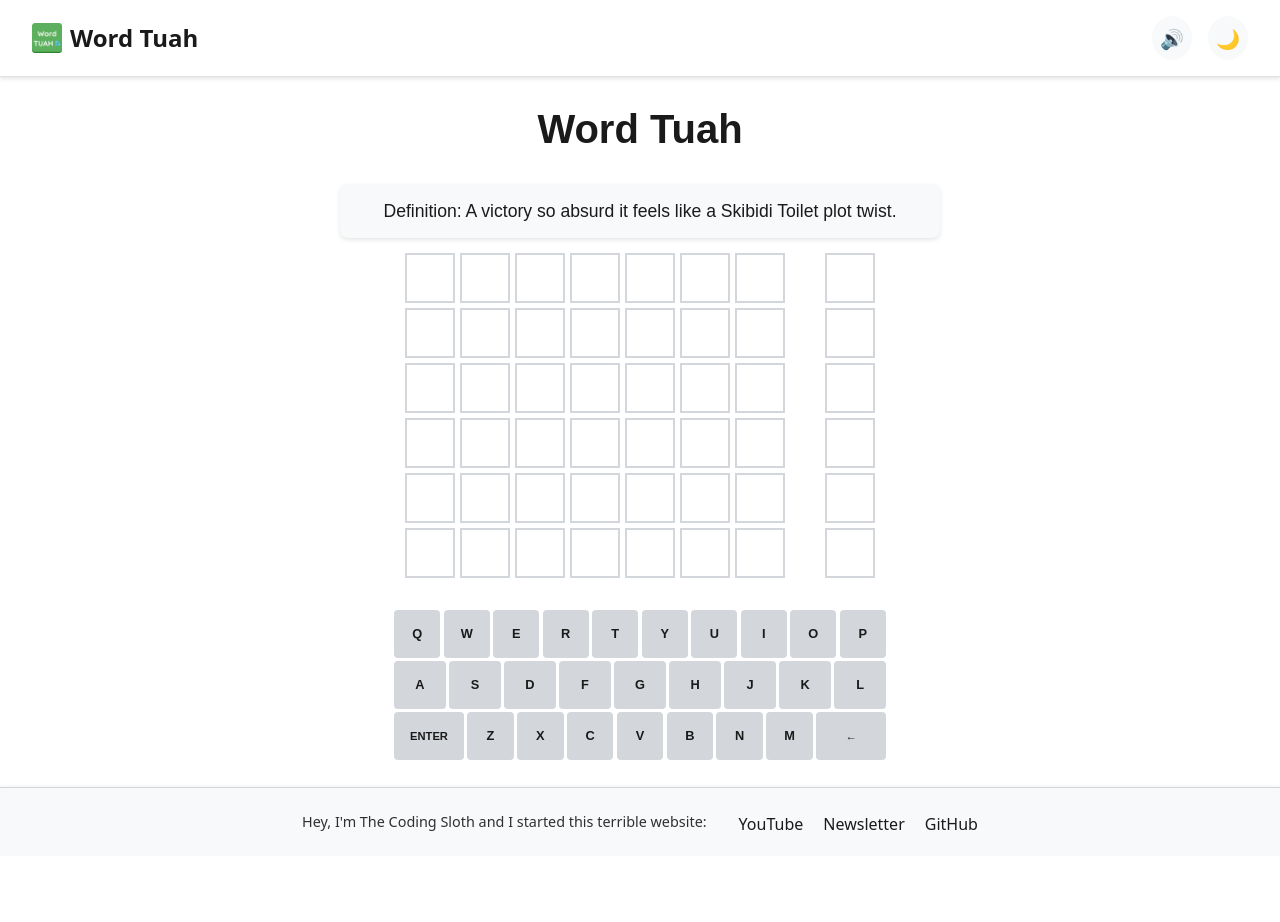
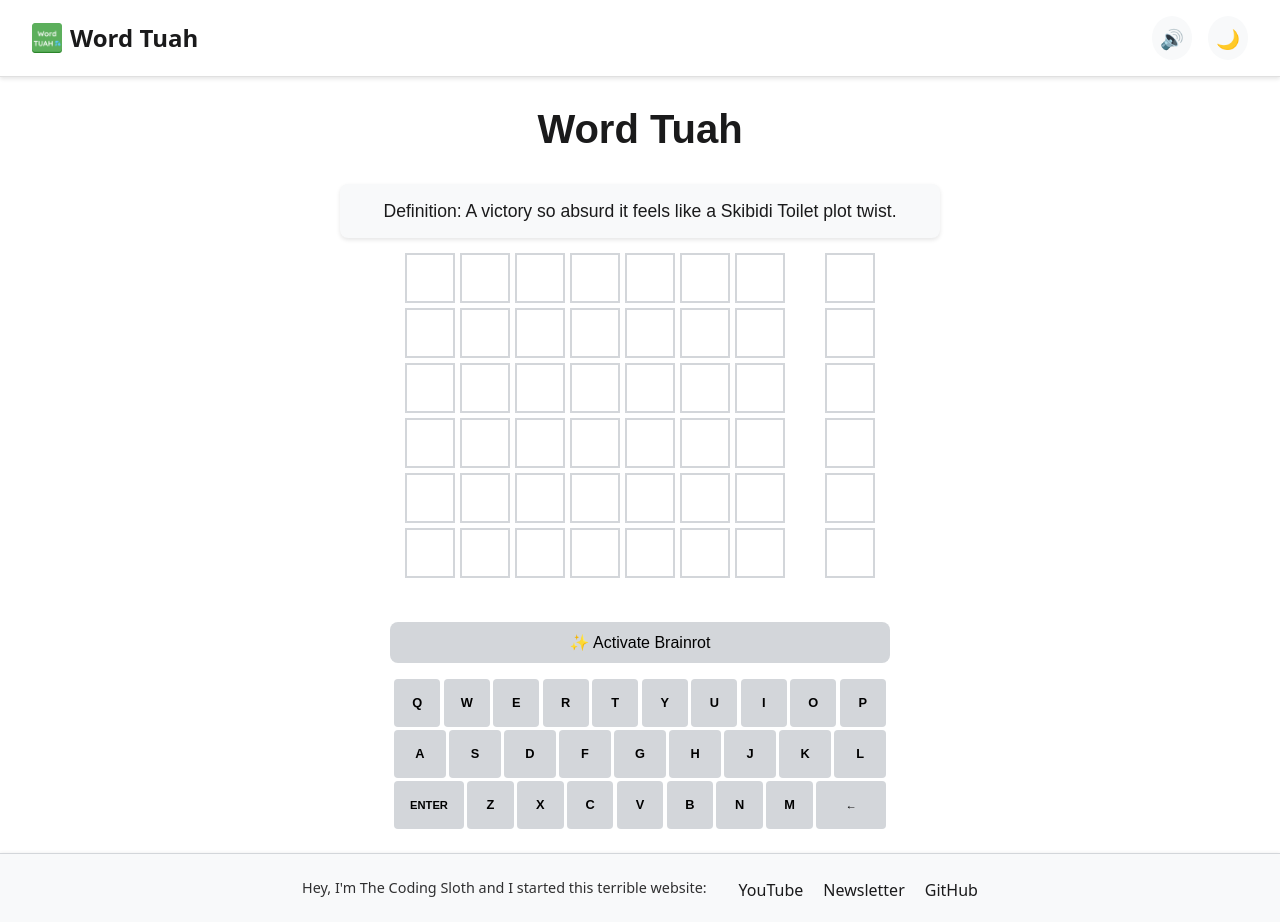
Before and after one commit to The-CodingSloth/brainrot-games, a React (Vite) app: page / in a window 1280 px wide. Before the commit the page ends 856 px from the top, so only its background shows below. Built offline with nearby package versions, Linux system fonts and the light colour scheme.

Commit message:
feat: Add hyper-stimulating brainrot keyboard mode with guaranteed visibility

```diff
--- a/src/Wordle.css
+++ b/src/Wordle.css
@@ -265,7 +265,6 @@
   height: 3rem;
   border-radius: 4px;
   background-color: var(--key-bg-color);
-  color: var(--key-text-color);
   font-weight: bold;
   cursor: pointer;
   text-transform: uppercase;
@@ -274,12 +273,70 @@
   transition: all 0.3s ease;
   border: none;
   touch-action: manipulation;
+  transition: background-color 0.3s ease, transform 0.1s ease !important;
 }
 
 .key.wide {
   flex: 1.5;
   font-size: 0.7rem;
 }
+
+.keyboard-container {
+  position: relative;
+  width: 100%;
+  max-width: 500px;
+  margin-top: 1.5rem;
+}
+
+.rgb-toggle {
+  position: static;
+  margin-bottom: 8px;
+  width: 100%;
+}
+
+.brainrot-active {
+  padding: 10px;
+  border-radius: 15px;
+}
+
+.brainrot-active .key {
+  font-weight: 900;
+  text-shadow: 0 0 5px white;
+  border: none !important;
+}
+
+.brainrot-active .keyboard-row {
+  margin: 10px 0;
+}
+
+.keyboard.earthquake {
+  animation: earthquake 0.3s linear infinite;
+}
+
+@keyframes earthquake {
+  0%, 100% { transform: translateX(0); }
+  25% { transform: translateX(-5px) rotate(-1deg); }
+  50% { transform: translateX(5px) rotate(1deg); }
+  75% { transform: translateX(5px) rotate(-1deg); }
+}
+
+/* Epilepsy warning mode (optional) */
+.brainrot-active .key {
+  animation:
+    colorPulse 0.5s infinite alternate,
+    float 2s infinite ease-in-out;
+}
+
+@keyframes colorPulse {
+  0% { filter: hue-rotate(0deg); }
+  100% { filter: hue-rotate(360deg); }
+}
+
+@keyframes float {
+  0%, 100% { transform: translateY(0); }
+  50% { transform: translateY(-5px); }
+}
+
 
 /* Small mobile styles for keyboard */
 @media (max-width: 350px) {
--- a/src/components/Keyboard.tsx
+++ b/src/components/Keyboard.tsx
@@ -1,4 +1,4 @@
-import React from 'react';
+import React, { useEffect, useState } from 'react';
 import { motion } from 'motion/react';
 
 interface KeyboardProps {
@@ -16,6 +16,48 @@ const Keyboard: React.FC<KeyboardProps> = ({
   gameOver,
   onKeyClick,
 }) => {
+  const [rgbMode, setRgbMode] = useState(false);
+  const [pulsePhase, setPulsePhase] = useState(0);
+
+  const getBrainrotColor = (seed: number) => {
+   // Neon color generator
+  const channels = [
+    Math.floor(Math.abs(Math.sin(seed) * 200) + 55), // Red
+    Math.floor(Math.abs(Math.cos(seed * 0.7) * 200) + 55), // Green
+    Math.floor(Math.abs(Math.sin(seed * 1.3) * 200) + 55)  // Blue
+  ];
+
+  // Force at least one channel to be maxed out for vibrancy
+  const maxChannel = Math.floor(Math.random() * 3);
+  channels[maxChannel] = 255;
+
+  // Occasionally make two channels maxed out
+  if (Math.random() > 0.7) {
+    channels[(maxChannel + 1) % 3] = 255;
+  }
+
+  return `rgb(${channels.join(',')})`;
+  };
+
+  useEffect(() => {
+    if (!rgbMode) return;
+
+    const interval = setInterval(() => {
+      setPulsePhase(prev => (prev + 0.2) % 100);
+
+      // Randomly shake the whole keyboard sometimes
+      if (Math.random() > 0.7) {
+        document.querySelector('.keyboard')?.classList.add('earthquake');
+        setTimeout(() => {
+          document.querySelector('.keyboard')?.classList.remove('earthquake');
+        }, 300);
+      }
+    }, 50);
+
+    return () => clearInterval(interval);
+  }, [rgbMode]);
+
+
   const getLetterStatus = (letter: string): string => {
     // Skip special keys
     if (letter === 'ENTER' || letter === 'BACKSPACE') {
@@ -70,12 +112,37 @@ const Keyboard: React.FC<KeyboardProps> = ({
   };
 
   return (
+    <div className='keyboard-container'>
+     <motion.button
+        className="rgb-toggle"
+        onClick={() => setRgbMode(!rgbMode)}
+        whileTap={{ scale: 0.95 }}
+        animate={{
+          background: rgbMode
+          ? `linear-gradient(90deg,
+          ${getBrainrotColor(pulsePhase)},
+          ${getBrainrotColor(pulsePhase + 10)},
+          ${getBrainrotColor(pulsePhase + 20)})`
+       : 'var(--key-bg-color)',
+        }}
+      >
+        {rgbMode ? '🌀 Brainrot Mode ON' : '✨ Activate Brainrot'}
+      </motion.button>
+
     <motion.section
-      className="keyboard"
+       className={`keyboard ${rgbMode ? 'brainrot-active' : ''}`}
       aria-label="Virtual keyboard"
       role="group"
       initial={{ opacity: 0, y: 50 }}
-      animate={{ opacity: 1, y: 0 }}
+      animate={{
+        opacity: 1,
+        y: 0,
+        background: rgbMode
+        ? `radial-gradient(circle,
+           ${getBrainrotColor(pulsePhase + 30)}20,
+           transparent 70%)`
+        : 'transparent'
+      }}
       transition={{ duration: 0.5 }}
     >
       {rows.map((row, rowIndex) => (
@@ -84,7 +151,7 @@ const Keyboard: React.FC<KeyboardProps> = ({
           className="keyboard-row"
           role="row"
           initial={{ opacity: 0 }}
-          animate={{ opacity: 1 }}
+          animate={{ opacity: 1, x: rgbMode ? Math.sin(pulsePhase + rowIndex) * 3 : 0 }}
           transition={{ delay: rowIndex * 0.1, duration: 0.3 }}
         >
           {row.map((key, keyIndex) => {
@@ -104,25 +171,37 @@ const Keyboard: React.FC<KeyboardProps> = ({
                 aria-pressed="false"
                 type="button"
                 tabIndex={0}
+                whileHover={{
+                  scale: rgbMode ? 1.2 : 1.05,
+                  rotate: rgbMode ? Math.random() * 10 - 5 : 0
+                }}
                 whileTap={{ scale: 0.9 }}
                 layout
                 initial={{ opacity: 0, scale: 0.8 }}
                 animate={{
                   opacity: 1,
-                  scale: 1,
-                  backgroundColor:
-                    status === 'correct'
+                  backgroundColor: rgbMode
+                      ? getBrainrotColor(pulsePhase + key.charCodeAt(0) + keyIndex)
+                      : status === 'correct'
                         ? 'var(--correct-color)'
                         : status === 'present'
                           ? 'var(--present-color)'
                           : status === 'absent'
                             ? 'var(--key-absent-color)'
                             : 'var(--key-bg-color)',
+                    scale: rgbMode ? [1, 1.05, 1] : 1,
+                    boxShadow: rgbMode
+                    ? `0 0 10px ${getBrainrotColor(pulsePhase + keyIndex)}`
+                    : 'none',
+                      rotate: rgbMode ? Math.sin(pulsePhase + keyIndex) * 5 : 0
                 }}
                 transition={{
                   type: 'spring',
                   stiffness: 500,
                   damping: 20,
+                  backgroundColor: { duration: rgbMode ? 0.5 : 0.2 },
+                  scale: { duration: 0.3 },
+                  rotate: { type: 'spring', damping: 10 }
                 }}
               >
                 {displayKey}
@@ -132,6 +211,7 @@ const Keyboard: React.FC<KeyboardProps> = ({
         </motion.div>
       ))}
     </motion.section>
+    </div>
   );
 };
 
```
Lines whose indentation alone changed are shown as unchanged.
